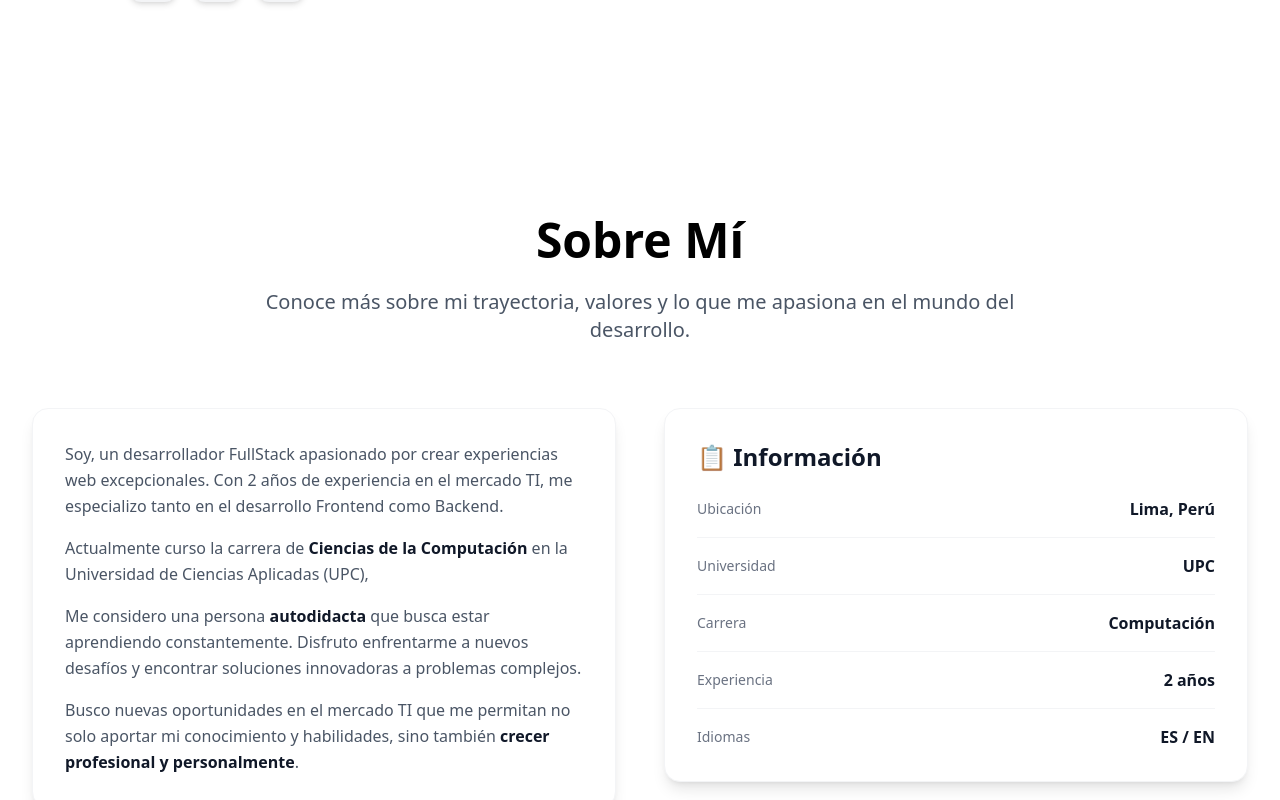
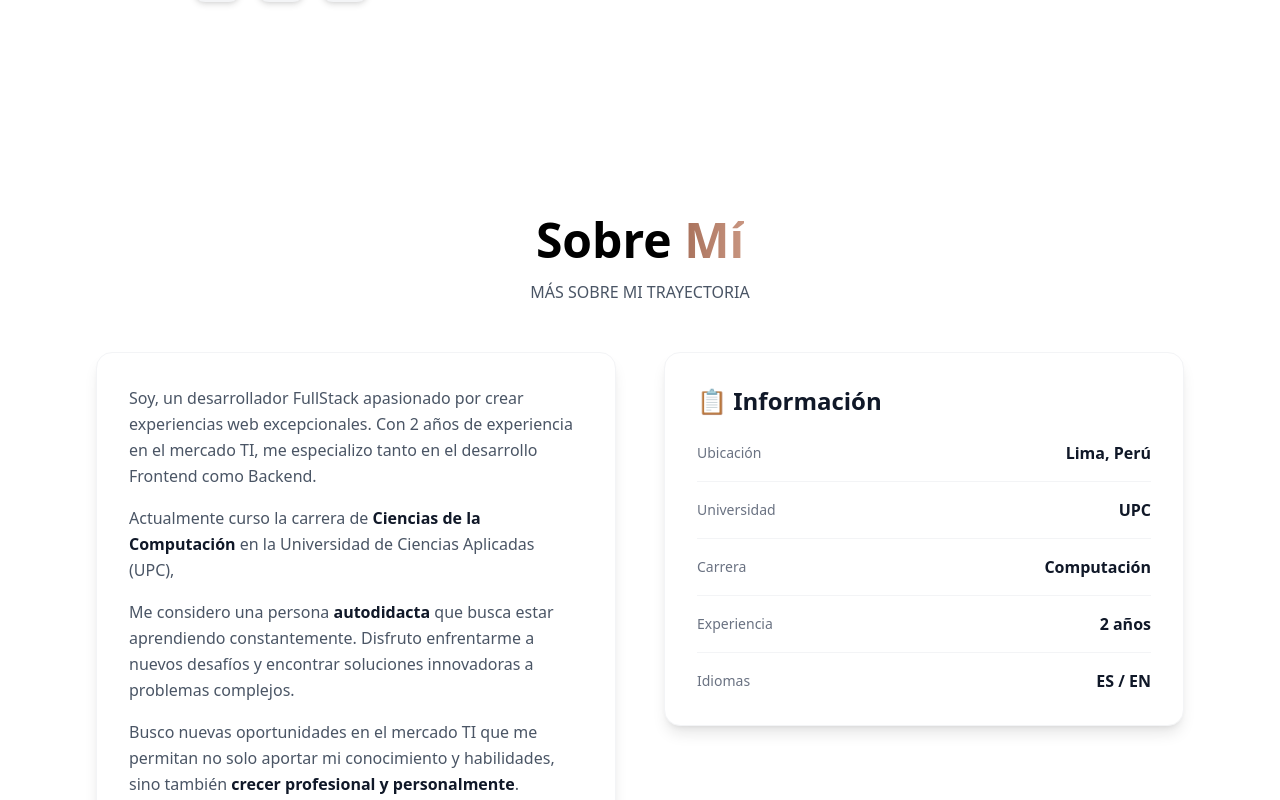
Before and after one commit to YeisonMC/mi-portafolio-v2, a React (Vite) app: page / in a window 1280 px wide. Shown: the part 680-1480 px from the top of the page. Built offline with nearby package versions, Linux system fonts and the light colour scheme.

Commit message:
se corrigio la width de 6 a 5xl

```diff
--- a/src/components/layout/Navbar.tsx
+++ b/src/components/layout/Navbar.tsx
@@ -69,7 +69,7 @@
               "bg-transparent py-4"
         }`}
       >
-        <div className="max-w-7xl mx-auto px-6 sm:px-8 flex justify-between items-center">
+        <div className="max-w-6xl mx-auto px-6 sm:px-8 flex justify-between items-center">
           {/* LOGO - Al hacer click sube al inicio */}
           <button
             onClick={() => scrollToSection("home")}
--- a/src/index.css
+++ b/src/index.css
@@ -9,7 +9,9 @@
 }
 
 .section-container {
-  @apply max-w-7xl mx-auto px-4 sm:px-6 lg:px-8 py-16 md:py-24;
+  /* @apply max-w-7xl mx-auto px-4 sm:px-6 lg:px-8 py-16 md:py-24;
+   */
+  @apply max-w-6xl mx-auto px-4 sm:px-6 lg:px-8 py-16 md:py-24;
 }
 
 .btn-primary {
--- a/src/pages/about/About.tsx
+++ b/src/pages/about/About.tsx
@@ -76,20 +76,19 @@
           initial="hidden"
           whileInView="visible"
           viewport={{ once: true, margin: "-100px" }}
-          className="text-center mb-16"
+          className="text-center md:mb-12 mb-6"
         >
-          <motion.h1
+          <motion.h2
             variants={itemVariants}
-            className="text-3xl md:text-5xl font-bold mb-6"
+            className="text-4xl md:text-5xl font-bold mb-4"
           >
-            Sobre <span className="gradient-text">Mí</span>
-          </motion.h1>
-          <motion.p
-            variants={itemVariants}
-            className="text-xl text-gray-600 max-w-3xl mx-auto"
-          >
-            Conoce más sobre mi trayectoria, valores y lo que me apasiona en el
-            mundo del desarrollo.
+            Sobre{" "}
+            <span className="bg-linear-to-r from-[#A9725C] to-[#C89580] text-transparent bg-clip-text">
+              Mí
+            </span>
+          </motion.h2>
+          <motion.p variants={itemVariants} className="text-gray-600 uppercase">
+            Más sobre mi trayectoria
           </motion.p>
         </motion.div>
 
--- a/src/pages/skills/Skills.tsx
+++ b/src/pages/skills/Skills.tsx
@@ -18,7 +18,7 @@
     },
     {
       name: "JavaScript",
-      category: "Programación Web",
+      category: "Desarrollo Web",
       icon: "https://res.cloudinary.com/dtsfiwmzt/image/upload/v1770251584/js_bblpm3.svg",
       color: "from-[#A9725C] to-[#D4A996]",
     },
@@ -53,7 +53,7 @@
       color: "from-[#8B5E4A] to-[#C89580]",
     },
     {
-      name: "Spring boot",
+      name: "Spring",
       category: "Backend Web",
       icon: "https://res.cloudinary.com/dtsfiwmzt/image/upload/v1771276925/spring-boot_l6rv0l.svg",
       color: "from-[#8B5E4A] to-[#C89580]",
@@ -124,7 +124,7 @@
           whileInView={{ opacity: 1, y: 0 }}
           viewport={{ once: true }}
           transition={{ duration: 0.6 }}
-          className="text-center mb-12"
+          className="text-center md:mb-12 mb-6"
         >
           <motion.h2
             className="text-4xl md:text-5xl font-bold mb-4"
@@ -184,16 +184,16 @@
                   {/* Icon Container */}
                   <img
                     src={skill.icon}
-                    className="w-20 h-20 mx-auto ransform group-hover:scale-110 transition-transform duration-300"
+                    className="w-18 h-18 mx-auto ransform group-hover:scale-110 transition-transform duration-300"
                     alt={`${skill.name}-icon`}
                   />
 
                   {/* Content */}
                   <div className="relative text-center">
-                    <h4 className="text-xl font-bold text-gray-800 dark:text-white mb-2">
+                    <h4 className="text-xl font-bold text-gray-800 mb-2">
                       {skill.name}
                     </h4>
-                    <p className="text-sm text-gray-600 dark:text-gray-400">
+                    <p className="text-[13px] text-gray-600">
                       {skill.category}
                     </p>
                   </div>
@@ -246,13 +246,11 @@
                 <div className="relative bg-white  rounded-2xl p-8 shadow-lg hover:shadow-2xl transition-all duration-300 border border-gray-100 h-full">
                   {/* Icon */}
                   <div
-                    className={`w-16 h-16 mb-6  transform group-hover:rotate-6 transition-transform duration-300`}
+                    className={`w-15 h-15 mb-4 transform group-hover:rotate-6 transition-transform duration-300`}
                     // className={`w-16 h-16 rounded-2xl bg-linear-to-br ${skill.color} flex items-center justify-center text-white mb-6 shadow-lg transform group-hover:rotate-6 transition-transform duration-300`}
                   >
-                    {/* {skill.icon} */}
                     <img src={skill.icon} alt={`${skill.name}-icon`} />
                   </div>
-
                   {/* Content */}
                   <h4 className="text-2xl font-bold text-gray-800 dark:text-white mb-3">
                     {skill.name}
```
